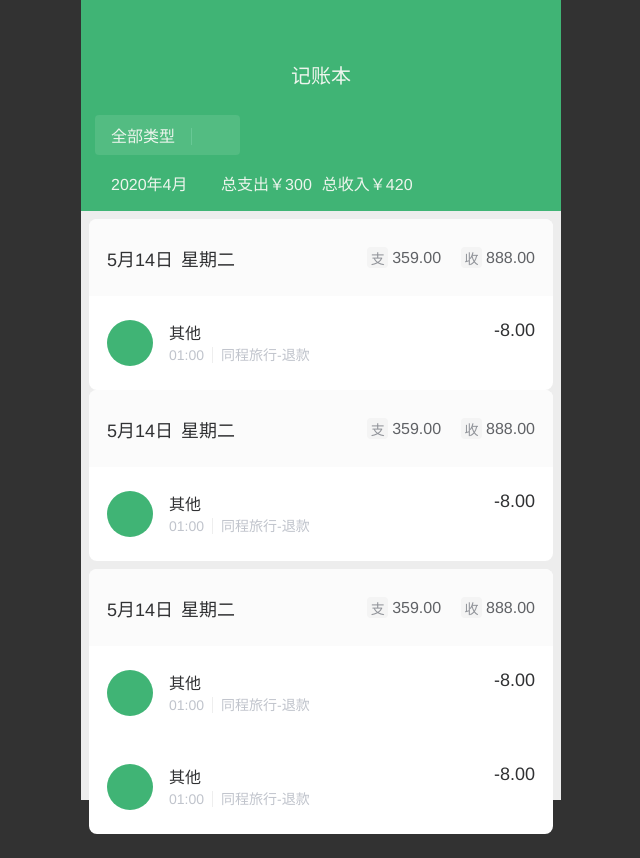
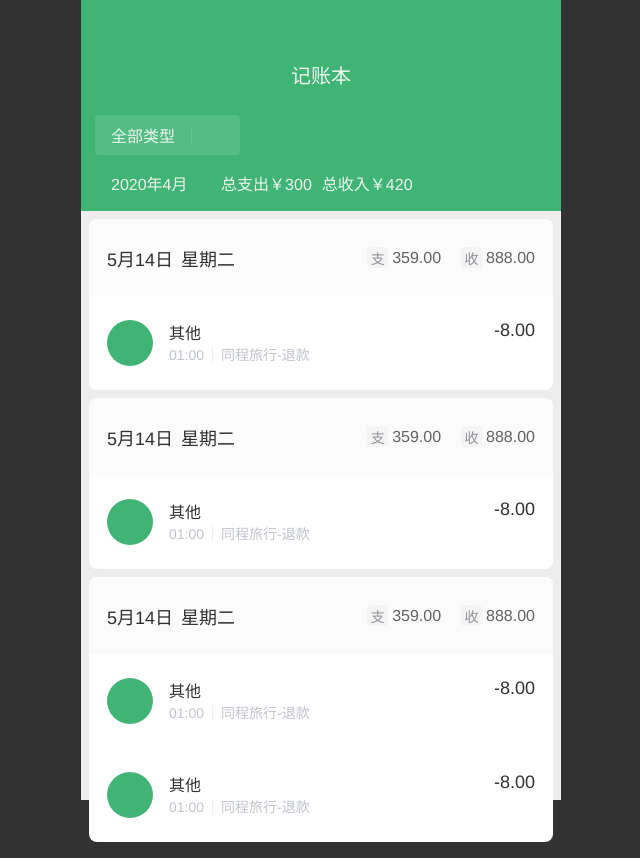
Before and after one commit to haixiangyan/weixin-cash, a React (Create React App) app: page / in a window 1280 px wide. Shown: the whole page, without its empty margins (319-959 px from the left). Built offline with nearby package versions, Linux system fonts and the light colour scheme.

Commit message:
DayRecord 添加间隔

```diff
--- a/src/components/MonthRecord.tsx
+++ b/src/components/MonthRecord.tsx
@@ -1,20 +1,25 @@
 import * as React from 'react'
 import DayRecord from './DayRecord'
 import {TMonthRecord} from '../hooks/useRecordList'
+import styled from 'styled-components'
 
 type TProps = TMonthRecord & {}
+
+const RecordList = styled.ul`
+  margin-bottom: 8px;
+`
 
 const MonthRecord: React.FC<TProps> = (props) => {
   const {month, recordList} = props
 
   return (
-    <ul>
+    <RecordList>
       {
         recordList && recordList.map(dayRecord => (
           <DayRecord key={dayRecord.day} {...dayRecord}/>
         ))
       }
-    </ul>
+    </RecordList>
   )
 }
 
--- a/src/pages/Summary.tsx
+++ b/src/pages/Summary.tsx
@@ -48,6 +48,7 @@ const BriefSection = styled.section`
 
 const RecordList = styled.ul`
   padding: 8px;
+  overflow: auto;
 `
 
 const Summary: React.FC = () => {
```
